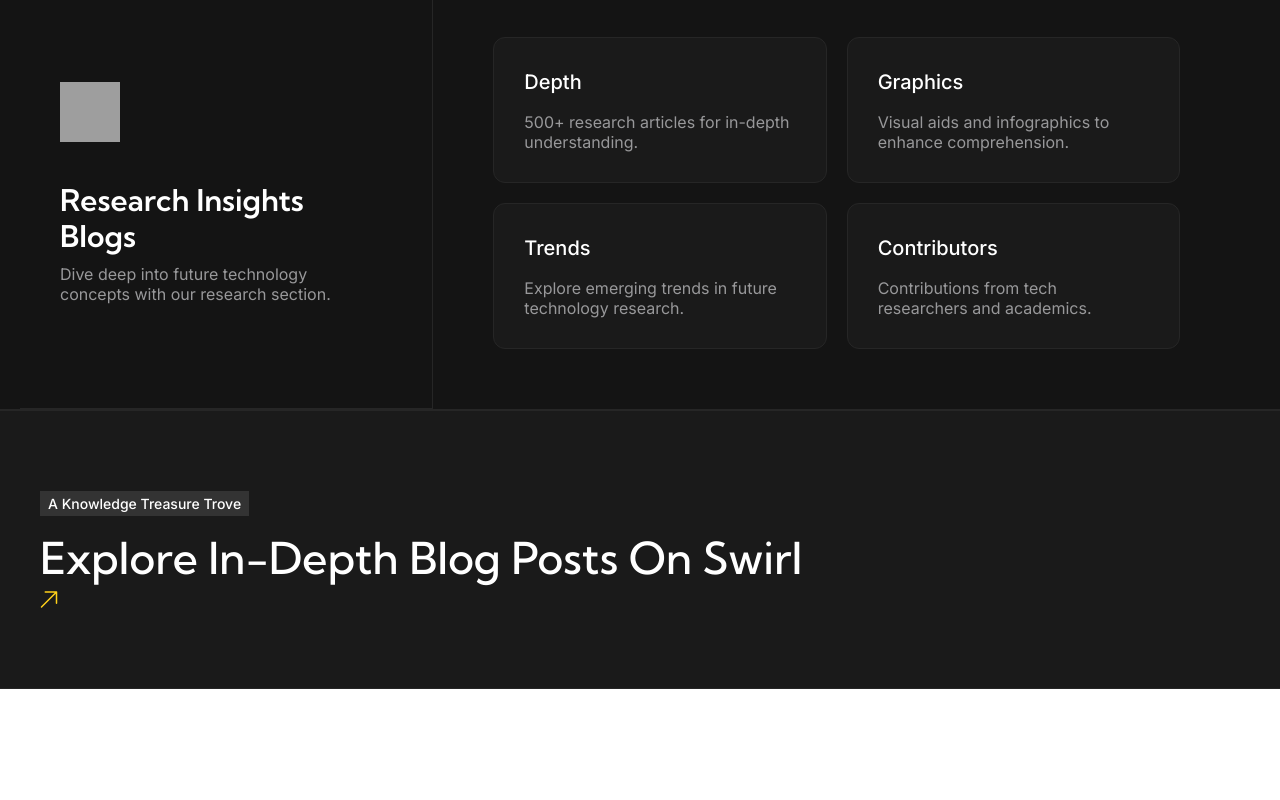
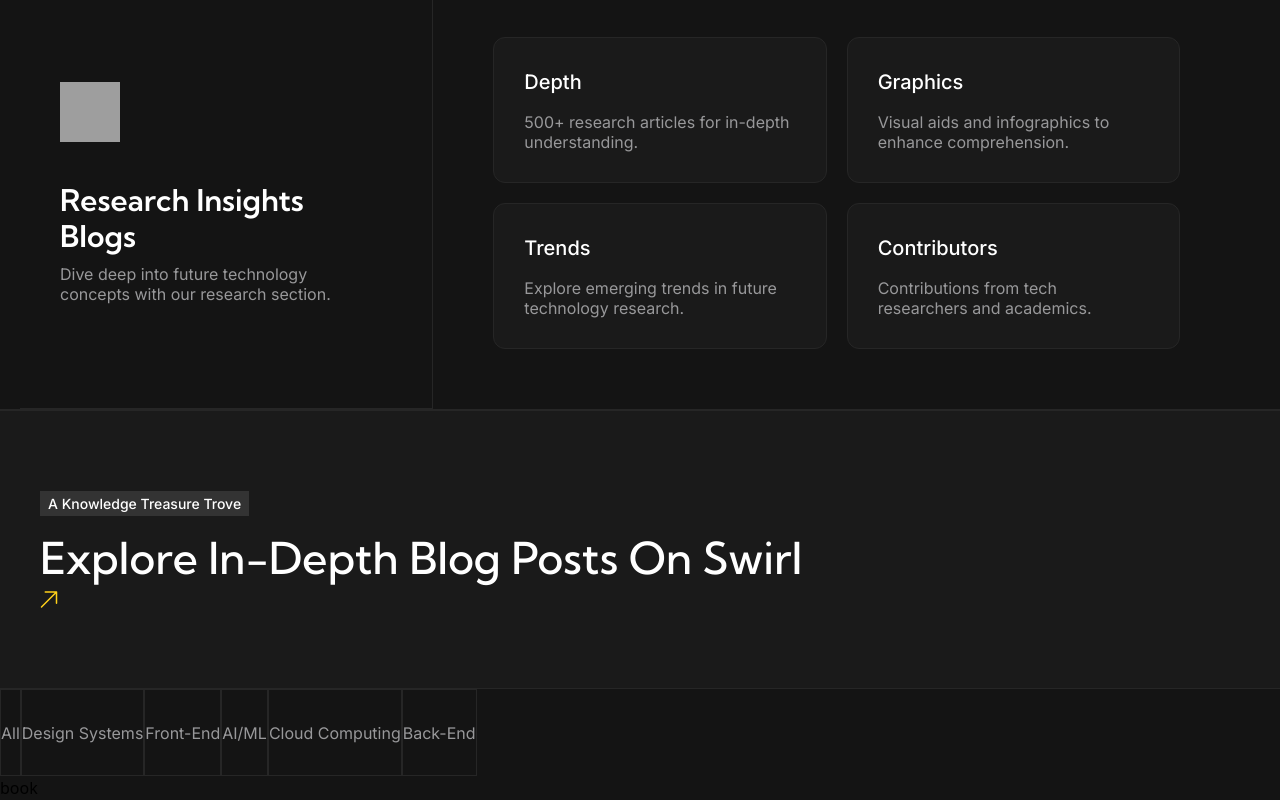
Before and after one commit to AbassKoyang/swirl, a React (Vite) app: page / in a window 1280 px wide. Shown: the part 1650-2450 px from the top of the page. Before the commit the page ends 2339 px from the top, so only its background shows below. Built offline with nearby package versions, Linux system fonts and the light colour scheme; grey boxes are pictures that could not be loaded.

Commit message:
add: LandingPageBlogLayout componenst and landingpageblog component

```diff
--- a/src/App.jsx
+++ b/src/App.jsx
@@ -6,7 +6,7 @@
   const router =  createBrowserRouter(
     createRoutesFromElements(
       <Route path="/" element={<RootLayout />}>
-        <Route index element={<Home />}/>
+        <Route index element={<Home />} />
       </Route>
     )
   )
--- /dev/null
+++ b/src/components/LandingPageBlog.jsx
@@ -0,0 +1,8 @@
+
+const LandingPageBlog = ({title}) => {
+  return (
+    <div>{title}</div>
+  )
+}
+
+export default LandingPageBlog
--- /dev/null
+++ b/src/components/LandingPageBlogLayout.jsx
@@ -0,0 +1,33 @@
+import LandingPageBlog from "./LandingPageBlog"
+
+const LandingPageBlogLayout = () => {
+  return (
+    <section className="w-full">
+    <div className="2xl:px-[162px] 2xl:py-[50px] 2xl:gap-5 bg-[#141414] flex items-center">
+            <button to='sneakpeek/all' className="2xl:w-[250px] h-[87px] bg-transparent border border-[#262626] flex jutify-center items-center font-inter 2xl:text-lg text-[#98989A] 2xl:rounded-lg">
+                All
+            </button>
+            <button to='sneakpeek/design-systems' className="2xl:w-[250px] h-[87px] bg-transparent border border-[#262626] flex jutify-center items-center font-inter 2xl:text-lg text-[#98989A] 2xl:rounded-lg">
+                Design Systems
+            </button>
+            <button className="2xl:w-[250px] h-[87px] bg-transparent border border-[#262626] flex jutify-center items-center font-inter 2xl:text-lg text-[#98989A] 2xl:rounded-lg">
+                Front-End
+            </button>
+            <button className="2xl:w-[250px] h-[87px] bg-transparent border border-[#262626] flex jutify-center items-center font-inter 2xl:text-lg text-[#98989A] 2xl:rounded-lg">
+                AI/ML
+            </button>
+            <button className="2xl:w-[250px] h-[87px] bg-transparent border border-[#262626] flex jutify-center items-center font-inter 2xl:text-lg text-[#98989A] 2xl:rounded-lg">
+                Cloud Computing
+            </button>
+            <button className="2xl:w-[250px] h-[87px] bg-transparent border border-[#262626] flex jutify-center items-center font-inter 2xl:text-lg text-[#98989A] 2xl:rounded-lg">
+                Back-End
+            </button>
+        </div>
+        <div className="w-full">
+            <LandingPageBlog title='book'  />
+        </div>
+    </section>
+  )
+}
+
+export default LandingPageBlogLayout
--- a/src/layouts/LandingPageBlogLayout.jsx
+++ /dev/null
@@ -1,9 +0,0 @@
-import React from 'react'
-
-const LandingPageBlogLayout = () => {
-  return (
-    <div>LandingPageBlogLayout</div>
-  )
-}
-
-export default LandingPageBlogLayout
--- a/src/pages/Home.jsx
+++ b/src/pages/Home.jsx
@@ -4,6 +4,8 @@
 import SubheadingCon from "../components/SubheadingCon";
 import techBlogIcon from "../assets/techblogicon.svg"
 import researchBlogIcon from "../assets/researchblogicon.svg"
+import { Outlet } from "react-router-dom";
+import LandingPageBlogLayout from "../components/LandingPageBlogLayout";
 
 const Home = () => {
   return (
@@ -40,6 +42,7 @@
       </div>
       <SubheadingCon heading='Explore in-depth blog posts on swirl' text='A Knowledge Treasure Trove' style='' />
       </section>
+      <LandingPageBlogLayout />
     </section>
   )
 }
```
